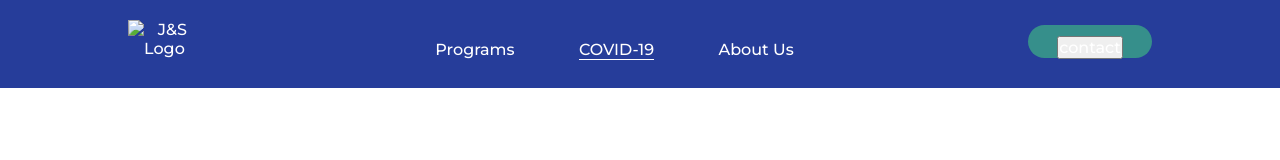
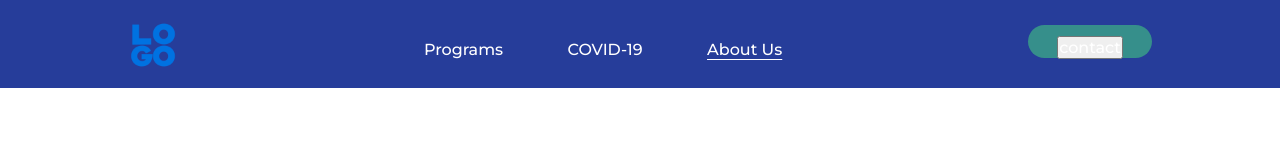
Before and after one commit to JzJoker/JSNetworkINC, a plain HTML site: page covid.html in a window 1280 px wide. Drawn offline with Linux system fonts and the light colour scheme; files that its build step writes are made by us from their sources.

Commit message:
Update covid.html

```diff
--- a/covid.html
+++ b/covid.html
@@ -6,18 +6,18 @@
     <meta http-equiv="X-UA-Compatible" content="IE=edge">
     <meta name="viewport" content="width=device-width, initial-scale=1.0">
     <title>J&S Network • Home</title>
-    <link rel="stylesheet" href="/J&S/css/styles.css">
+    <link rel="stylesheet" href="css/styles.css">
 </head>
 
 <body>
     <!-- Navbar Section -->
     <header>
-        <a href="index.html"><img class="logo" src="/J&S/images/logo.png" alt="J&S Logo" aria-label="J and S Logo">
+        <a href="index.html"><img class="logo" src="images/logo.png" alt="J&S Logo" aria-label="J and S Logo">
         <nav>
             <ul class="nav__links">
                 <li><a href="programs.html">Programs</a></li>
-                <li><a href="covid.html"><u>COVID-19</u></a></li>
-                <li><a href="about.html">About Us</a></li>
+                <li><a href="covid.html">COVID-19</a></li>
+                <li><a href="about.html"><u>About Us</u></a></li>
             </ul>
         </nav>
         <a class="contact" href="contact.html"><button>contact</button></a>
```
